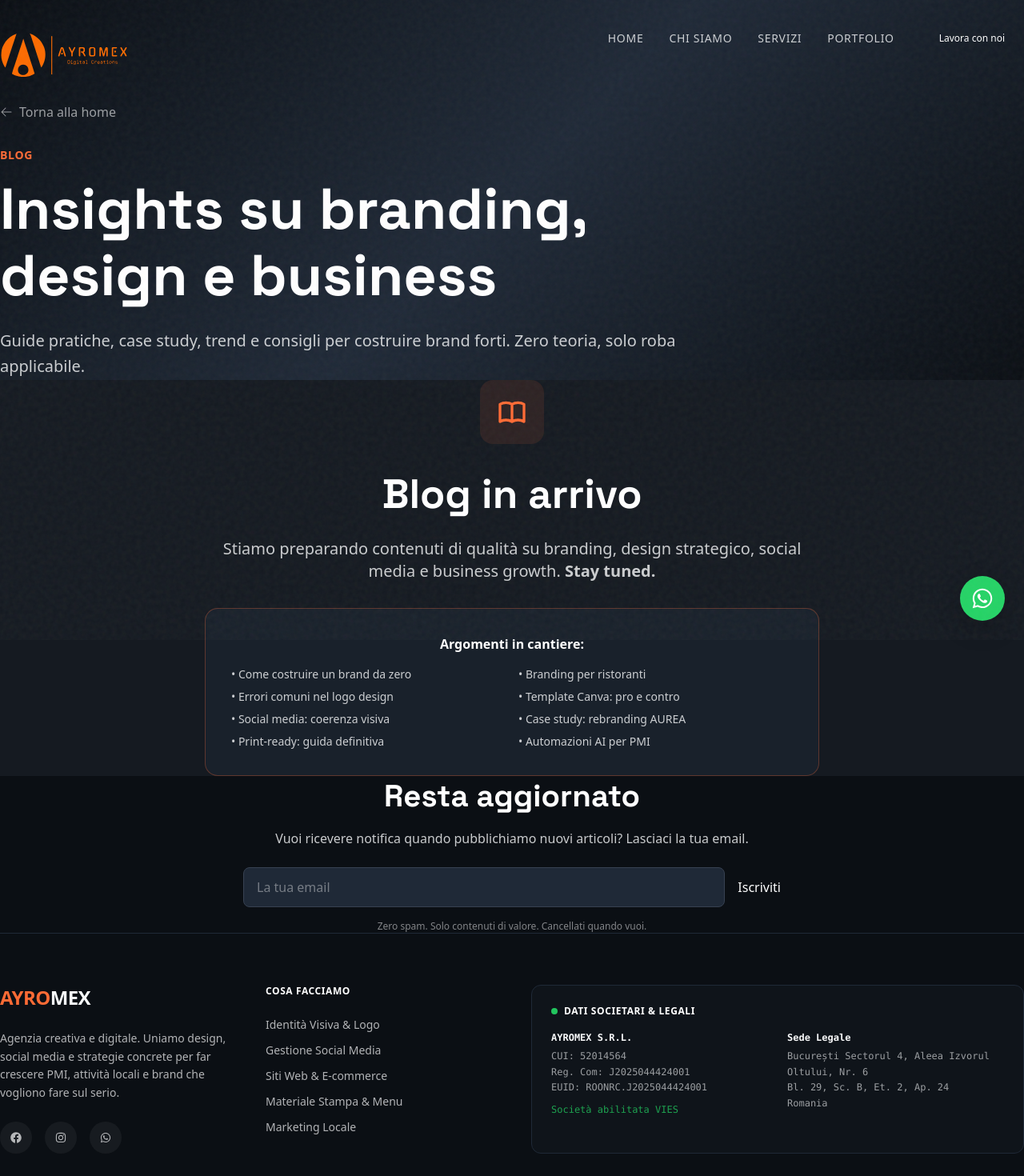
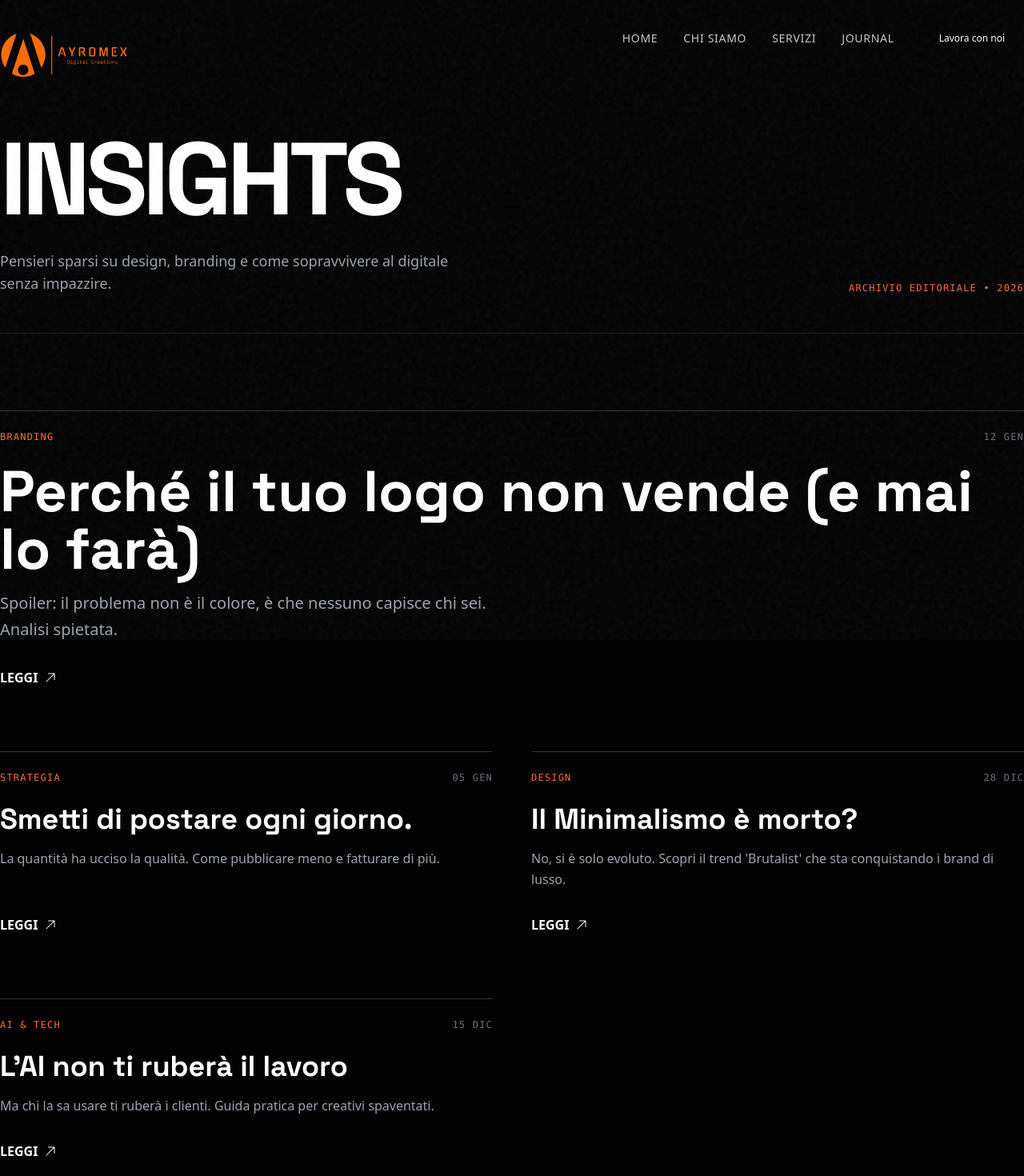
Before and after one commit to demasiadowear/ayromex-nextjs, a Next.js app in the folder ayromex-nextjs/: page /blog in a window 1280 px wide. Shown: the top 1470 px of the page at 80% size. Built offline with nearby package versions, Linux system fonts and the light colour scheme.

Commit message:
fix: rimosso portfolio, aggiornata navbar, nuovo blog

```diff
--- a/ayromex-nextjs/app/blog/page.tsx
+++ b/ayromex-nextjs/app/blog/page.tsx
@@ -1,189 +1,76 @@
 'use client'
 
+import Navbar from '@/components/Navbar'
+import Footer from '@/components/Footer'
 import { motion } from 'framer-motion'
 import Link from 'next/link'
-import Navbar from '@/components/Navbar'
-import Footer from '@/components/Footer'
-import WhatsAppButton from '@/components/WhatsAppButton'
-import { fadeInUp, staggerContainer, staggerItem } from '@/lib/animations'
-import { HiArrowLeft, HiClock, HiTag } from 'react-icons/hi2'
+import { HiArrowUpRight } from 'react-icons/hi2'
 
 export default function Blog() {
   return (
-    <main>
+    <main className="bg-[#030303] min-h-screen">
       <Navbar />
-      <WhatsAppButton />
 
-      {/* Hero Section */}
-      <section className="section-spacing pt-32 bg-gradient-hero">
-        <div className="section-container">
-          <Link href="/" className="inline-flex items-center text-light-50/60 hover:text-orange-500 mb-8 transition-colors">
-            <HiArrowLeft className="w-4 h-4 mr-2" />
-            Torna alla home
-          </Link>
+      <section className="pt-40 pb-20 section-container">
+        {/* Intestazione Editoriale */}
+        <div className="mb-24 border-b border-white/10 pb-12">
+          <motion.h1
+            initial={{ opacity: 0, y: 20 }}
+            animate={{ opacity: 1, y: 0 }}
+            className="text-6xl md:text-9xl font-display font-bold text-white tracking-tighter mb-6"
+          >
+            INSIGHTS
+          </motion.h1>
+          <div className="flex flex-col md:flex-row justify-between items-start md:items-end gap-6">
+             <p className="text-gray-400 max-w-xl text-lg">
+               Pensieri sparsi su design, branding e come sopravvivere al digitale senza impazzire.
+             </p>
+             <span className="text-orange-500 font-mono text-xs tracking-widest uppercase">
+               Archivio Editoriale • 2026
+             </span>
+          </div>
+        </div>
 
-          <motion.div
-            initial="hidden"
-            animate="visible"
-            variants={fadeInUp}
-            className="max-w-4xl"
-          >
-            <motion.span
-              variants={fadeInUp}
-              className="text-orange-500 text-sm font-semibold uppercase tracking-wider block mb-4"
-            >
-              Blog
-            </motion.span>
+        {/* Griglia Articoli Magazine */}
+        <div className="grid grid-cols-1 md:grid-cols-2 gap-x-12 gap-y-20">
 
-            <motion.h1
-              variants={fadeInUp}
-              className="text-hero-lg font-display font-bold mb-6"
-            >
-              Insights su branding, design e business
-            </motion.h1>
+          {/* Articolo 1 (Grande) */}
+          <BlogCard
+            category="BRANDING"
+            date="12 GEN"
+            title="Perché il tuo logo non vende (e mai lo farà)"
+            excerpt="Spoiler: il problema non è il colore, è che nessuno capisce chi sei. Analisi spietata."
+            slug="logo-che-non-vende"
+            big
+          />
 
-            <motion.p
-              variants={fadeInUp}
-              className="text-xl text-light-50/80 leading-relaxed"
-            >
-              Guide pratiche, case study, trend e consigli per costruire brand forti.
-              Zero teoria, solo roba applicabile.
-            </motion.p>
-          </motion.div>
-        </div>
-      </section>
+          {/* Articolo 2 */}
+          <BlogCard
+            category="STRATEGIA"
+            date="05 GEN"
+            title="Smetti di postare ogni giorno."
+            excerpt="La quantità ha ucciso la qualità. Come pubblicare meno e fatturare di più."
+            slug="smetti-di-postare"
+          />
 
-      {/* Coming Soon / Empty State */}
-      <section className="section-spacing bg-dark-900">
-        <div className="section-container">
-          <motion.div
-            initial="hidden"
-            whileInView="visible"
-            viewport={{ once: true }}
-            variants={fadeInUp}
-            className="max-w-3xl mx-auto text-center"
-          >
-            <div className="w-20 h-20 bg-orange-500/10 rounded-2xl flex items-center justify-center mx-auto mb-8">
-              <svg className="w-10 h-10 text-orange-500" fill="none" stroke="currentColor" viewBox="0 0 24 24">
-                <path strokeLinecap="round" strokeLinejoin="round" strokeWidth={2} d="M12 6.253v13m0-13C10.832 5.477 9.246 5 7.5 5S4.168 5.477 3 6.253v13C4.168 18.477 5.754 18 7.5 18s3.332.477 4.5 1.253m0-13C13.168 5.477 14.754 5 16.5 5c1.747 0 3.332.477 4.5 1.253v13C19.832 18.477 18.247 18 16.5 18c-1.746 0-3.332.477-4.5 1.253" />
-              </svg>
-            </div>
+          {/* Articolo 3 */}
+          <BlogCard
+            category="DESIGN"
+            date="28 DIC"
+            title="Il Minimalismo è morto?"
+            excerpt="No, si è solo evoluto. Scopri il trend 'Brutalist' che sta conquistando i brand di lusso."
+            slug="minimalismo-morto"
+          />
 
-            <h2 className="text-display font-display font-bold mb-6">
-              Blog in arrivo
-            </h2>
+           {/* Articolo 4 */}
+           <BlogCard
+            category="AI & TECH"
+            date="15 DIC"
+            title="L'AI non ti ruberà il lavoro"
+            excerpt="Ma chi la sa usare ti ruberà i clienti. Guida pratica per creativi spaventati."
+            slug="ai-lavoro"
+          />
 
-            <p className="text-xl text-light-50/80 mb-8">
-              Stiamo preparando contenuti di qualità su branding, design strategico,
-              social media e business growth. <strong>Stay tuned.</strong>
-            </p>
-
-            <div className="bg-dark-800/50 border border-orange-500/30 rounded-2xl p-8">
-              <h3 className="font-bold mb-4">Argomenti in cantiere:</h3>
-              <div className="grid grid-cols-1 md:grid-cols-2 gap-4 text-sm text-light-50/80 text-left">
-                <ul className="space-y-2">
-                  <li>• Come costruire un brand da zero</li>
-                  <li>• Errori comuni nel logo design</li>
-                  <li>• Social media: coerenza visiva</li>
-                  <li>• Print-ready: guida definitiva</li>
-                </ul>
-                <ul className="space-y-2">
-                  <li>• Branding per ristoranti</li>
-                  <li>• Template Canva: pro e contro</li>
-                  <li>• Case study: rebranding AUREA</li>
-                  <li>• Automazioni AI per PMI</li>
-                </ul>
-              </div>
-            </div>
-          </motion.div>
-        </div>
-      </section>
-
-      {/* Newsletter Signup (Opzionale) */}
-      <section className="section-spacing bg-dark-950">
-        <div className="section-container max-w-2xl mx-auto">
-          <motion.div
-            initial="hidden"
-            whileInView="visible"
-            viewport={{ once: true }}
-            variants={fadeInUp}
-            className="card text-center"
-          >
-            <h3 className="text-title font-display font-bold mb-4">
-              Resta aggiornato
-            </h3>
-            <p className="text-light-50/80 mb-6">
-              Vuoi ricevere notifica quando pubblichiamo nuovi articoli?
-              Lasciaci la tua email.
-            </p>
-
-            <form className="flex flex-col sm:flex-row gap-4">
-              <input
-                type="email"
-                placeholder="La tua email"
-                className="flex-1 px-4 py-3 bg-dark-800 border border-gray-700 rounded-lg text-light-50 placeholder:text-light-50/40 focus:outline-none focus:border-orange-500"
-                required
-              />
-              <button type="submit" className="btn-primary whitespace-nowrap">
-                Iscriviti
-              </button>
-            </form>
-
-            <p className="text-xs text-light-50/50 mt-4">
-              Zero spam. Solo contenuti di valore. Cancellati quando vuoi.
-            </p>
-          </motion.div>
-        </div>
-      </section>
-
-      {/* Placeholder Articles (quando saranno pronti) */}
-      <section className="section-spacing bg-dark-900" style={{ display: 'none' }}>
-        <div className="section-container">
-          <motion.div
-            initial="hidden"
-            whileInView="visible"
-            viewport={{ once: true }}
-            variants={staggerContainer}
-            className="grid grid-cols-1 md:grid-cols-2 lg:grid-cols-3 gap-8"
-          >
-            {placeholderArticles.map((article, index) => (
-              <motion.article
-                key={index}
-                variants={staggerItem}
-                className="card group cursor-pointer"
-              >
-                <div className="aspect-video bg-gradient-to-br from-orange-500/20 to-orange-600/20 rounded-lg mb-6 flex items-center justify-center">
-                  <span className="text-4xl">📝</span>
-                </div>
-
-                <div className="flex items-center space-x-4 text-xs text-light-50/60 mb-4">
-                  <span className="flex items-center">
-                    <HiClock className="w-4 h-4 mr-1" />
-                    {article.readTime}
-                  </span>
-                  <span className="flex items-center">
-                    <HiTag className="w-4 h-4 mr-1" />
-                    {article.category}
-                  </span>
-                </div>
-
-                <h3 className="text-xl font-display font-bold mb-3 group-hover:text-orange-500 transition-colors">
-                  {article.title}
-                </h3>
-
-                <p className="text-light-50/70 text-sm leading-relaxed mb-4">
-                  {article.excerpt}
-                </p>
-
-                <Link href={`/blog/${article.slug}`} className="text-orange-500 text-sm font-semibold inline-flex items-center">
-                  Leggi articolo
-                  <svg className="w-4 h-4 ml-1" fill="none" stroke="currentColor" viewBox="0 0 24 24">
-                    <path strokeLinecap="round" strokeLinejoin="round" strokeWidth={2} d="M9 5l7 7-7 7" />
-                  </svg>
-                </Link>
-              </motion.article>
-            ))}
-          </motion.div>
         </div>
       </section>
 
@@ -192,27 +79,27 @@
   )
 }
 
-// Placeholder articles (per quando il blog sarà attivo)
-const placeholderArticles = [
-  {
-    slug: 'come-costruire-brand-da-zero',
-    title: 'Come costruire un brand da zero (senza fare errori)',
-    excerpt: 'Guida step-by-step per creare un\'identità visiva forte partendo da zero. Logo, palette, font: tutto quello che serve.',
-    category: 'Branding',
-    readTime: '8 min',
-  },
-  {
-    slug: 'errori-logo-design',
-    title: '7 errori comuni nel logo design (e come evitarli)',
-    excerpt: 'Font illeggibili, troppi colori, no vettoriale: gli errori che vediamo più spesso nei loghi fai-da-te.',
-    category: 'Design',
-    readTime: '6 min',
-  },
-  {
-    slug: 'social-coerenza-visiva',
-    title: 'Social media: perché la coerenza visiva è tutto',
-    excerpt: 'Feed Instagram che sembrano un puzzle casuale? Ecco come creare un sistema visivo coerente che converte.',
-    category: 'Social Media',
-    readTime: '10 min',
-  },
-]
+function BlogCard({ category, date, title, excerpt, slug, big }: any) {
+  return (
+    <Link href={`/blog/${slug}`} className={`group block ${big ? 'md:col-span-2' : ''}`}>
+      <div className="border-t border-white/20 pt-6 flex flex-col h-full relative">
+        <div className="flex justify-between items-center mb-6 text-xs font-mono tracking-widest text-gray-500">
+          <span className="text-orange-500">{category}</span>
+          <span>{date}</span>
+        </div>
+
+        <h3 className={`${big ? 'text-5xl md:text-7xl' : 'text-3xl md:text-4xl'} font-display font-bold text-white mb-4 group-hover:text-orange-500 transition-colors leading-tight`}>
+          {title}
+        </h3>
+
+        <p className={`${big ? 'text-xl' : 'text-base'} text-gray-400 max-w-2xl mb-8 leading-relaxed`}>
+          {excerpt}
+        </p>
+
+        <div className="mt-auto flex items-center gap-2 text-white font-bold group-hover:translate-x-2 transition-transform">
+          LEGGI <HiArrowUpRight />
+        </div>
+      </div>
+    </Link>
+  )
+}
--- a/ayromex-nextjs/components/Navbar.tsx
+++ b/ayromex-nextjs/components/Navbar.tsx
@@ -22,11 +22,10 @@
     }`}>
       <div className="section-container flex items-center justify-between">
 
-        {/* LOGO AYROMEX (Aggiornato a SVG) */}
+        {/* LOGO AYROMEX (SVG) */}
         <Link href="/" className="relative z-50">
           <div className="flex items-center gap-3">
             <div className="relative w-12 h-12 md:w-40 md:h-12">
-              {/* QUI ERA L'ERRORE: Ora punta a logo.svg */}
               <Image
                 src="/logo.svg"
                 alt="AYROMEX Logo"
@@ -92,9 +91,10 @@
   )
 }
 
+// LINK AGGIORNATI: Journal al posto di Portfolio
 const navLinks = [
   { label: 'Home', href: '/' },
   { label: 'Chi Siamo', href: '/chi-siamo' },
   { label: 'Servizi', href: '/servizi' },
-  { label: 'Portfolio', href: '/portfolio' },
+  { label: 'Journal', href: '/blog' },
 ]
```
Also changed, not shown: ayromex-nextjs/app/page.tsx (+9 -4 lines).
